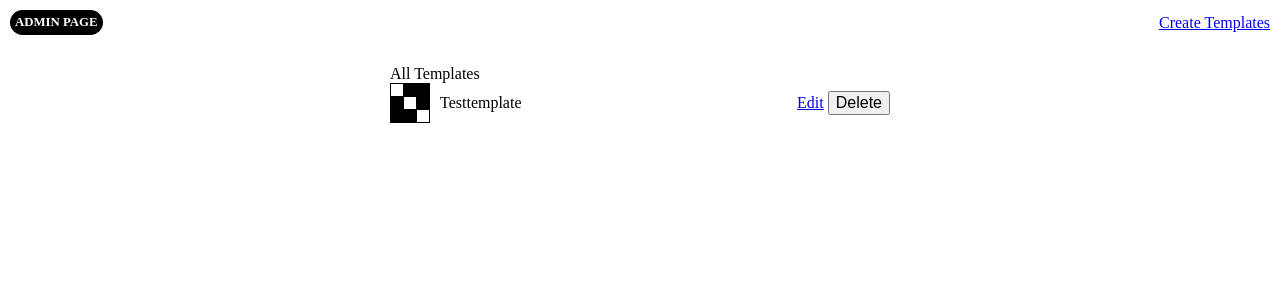
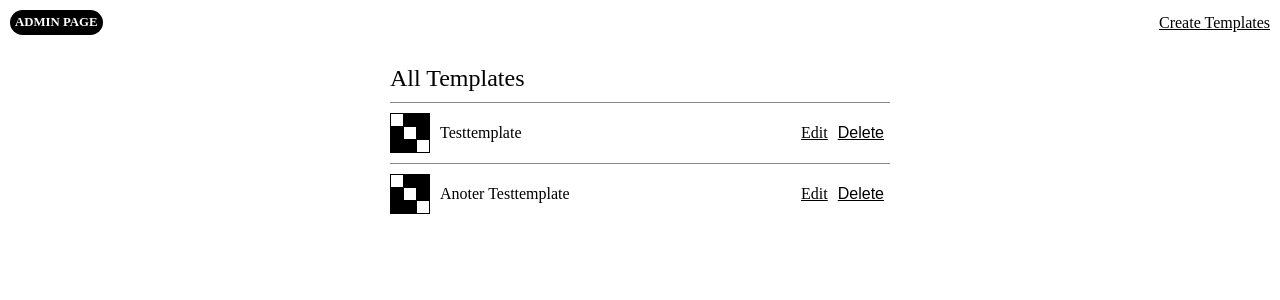
Before and after one commit to JeydoJeydo/holz-hacken-2026, a Python web app: template frontend_adminpage/templates/index.html in a window 1280 px wide. Shown: the top 300 px of the page. Run offline with Jinja, Linux system fonts and the light colour scheme; the template is opened without the code that fills it, so the values that code supplies are empty.

Commit message:
added id for enrys

```diff
--- a/frontend_adminpage/global.css
+++ b/frontend_adminpage/global.css
@@ -10,11 +10,12 @@
 
 	--small: 0.8rem;
 	--regular: 1rem;
-	--big: 1.5rem;
+	--header: 1.5rem;
 
 	--white: #ffffff;
 	--black: #000000;
 	--red: #e34949;
+	--grey: #8a8a8a;
 }
 
 p,
@@ -39,6 +40,9 @@ input {
 	background-color: black;
 	border-radius: 100px;
 	padding: 5px;
+}
+#header > a {
+	color: var(--black);
 }
 
 #matrix-container,
--- a/frontend_adminpage/index.js
+++ b/frontend_adminpage/index.js
@@ -30,7 +30,8 @@ async function save() {
 	console.log("speichern ...", name);
 	let container = document.querySelector("#matrix-container");
 	let slots = container.querySelectorAll(".matrix-entry");
-	let buildMatrix = { size: MATRIX_SIZE, name: name, slots: [], slotNumber: undefined };
+	let buildMatrix = { id: undefined, size: MATRIX_SIZE, name: name, slots: [], slotNumber: undefined };
+	buildMatrix.id = Math.random().toString(16).slice(2);
 	let buildSlotNumber = "";
 	slots.forEach((el, i) => {
 		if (el.classList.contains("clone")) {
--- a/frontend_adminpage/templates/index.html
+++ b/frontend_adminpage/templates/index.html
@@ -13,7 +13,7 @@
 			<a href="../index.html">Create Templates</a>
 		</div>
 		<div id="templates-container">
-			<p>All Templates</p>
+			<p id="all-templates">All Templates</p>
 			<div id="templates">
 				<div class="template clone">
 					<div class="template-view"></div>
--- a/frontend_adminpage/templates/templates.css
+++ b/frontend_adminpage/templates/templates.css
@@ -1,7 +1,14 @@
+#all-templates {
+	font-size: var(--header);
+}
+
 .template {
 	display: flex;
 	align-items: center;
 	gap: var(--margin);
+	border-top: 1px solid var(--grey);
+	margin-top: var(--margin);
+	padding-top: var(--margin);
 }
 .template.clone {
 	display: none;
@@ -22,3 +29,12 @@
 p.template-name {
 	flex-grow: 1;
 }
+
+.template-interacter > * {
+	margin: 0;
+	background-color: transparent;
+	border: none;
+	color: var(--black);
+	text-decoration: underline;
+	cursor: pointer;
+}
--- a/frontend_adminpage/templates/templates.js
+++ b/frontend_adminpage/templates/templates.js
@@ -27,7 +27,15 @@ function buildTemplatesView(data) {
 }
 let testData = [
 	{
+		id: "3c957ed6a5641",
 		name: "Testtemplate",
+		size: 3,
+		slotNumber: 100010001,
+		slots: [true, false, false, false, true, false, false, false, true],
+	},
+	{
+		id: "7835f122c803f8",
+		name: "Anoter Testtemplate",
 		size: 3,
 		slotNumber: 100010001,
 		slots: [true, false, false, false, true, false, false, false, true],
```
